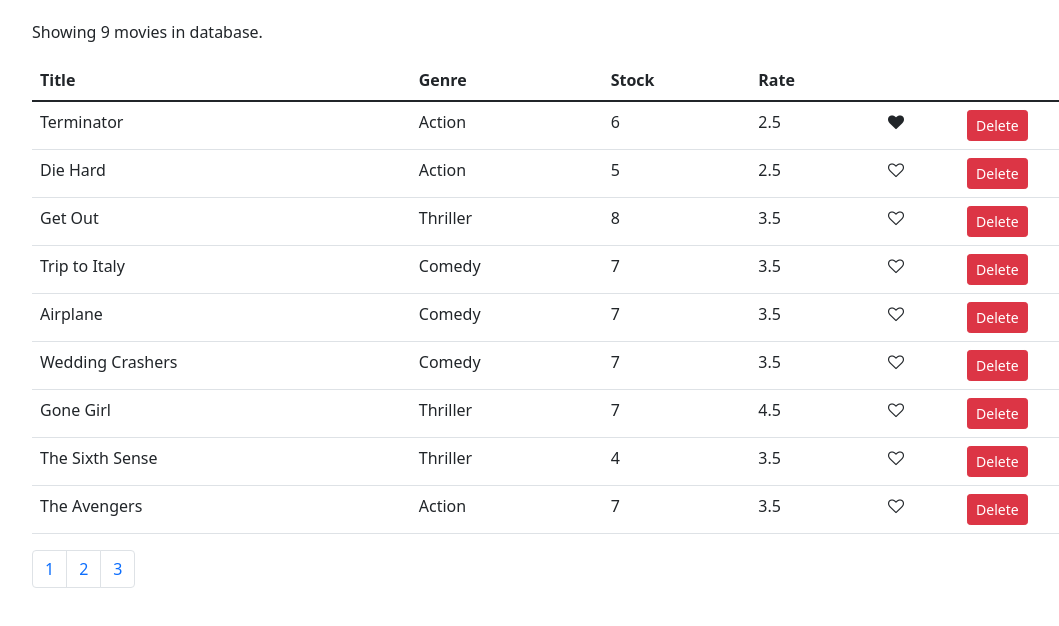
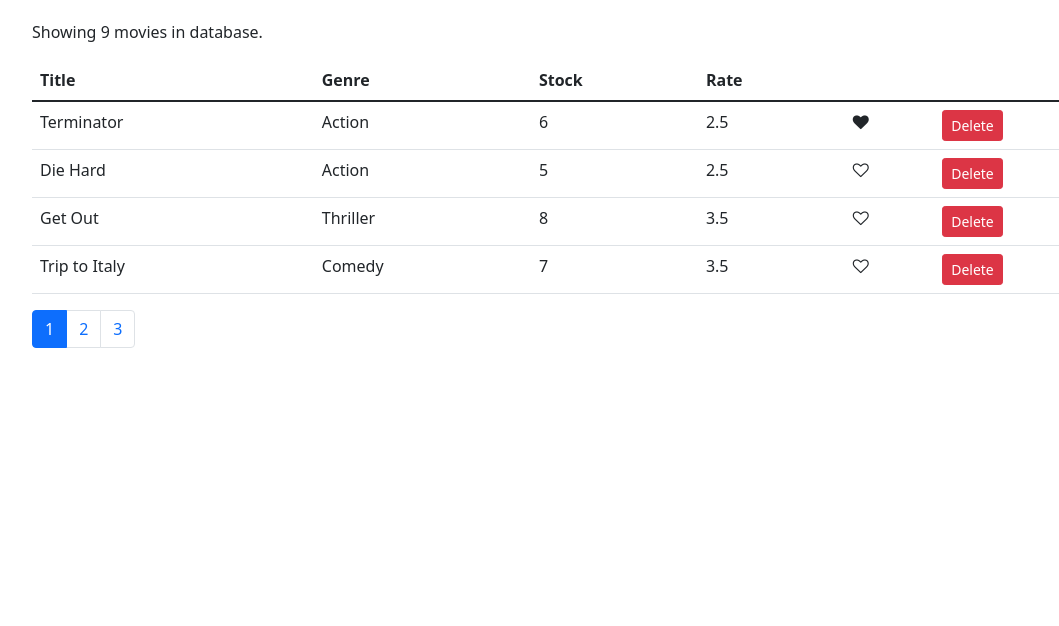
Before and after one commit to Vivek1898/React-Exercises, a React (Create React App) app in the folder project-tidly/: page / in a window 1280 px wide. Shown: the top 626 px of the page, without its empty margins (50-1109 px from the left). Built offline with nearby package versions, Linux system fonts and the light colour scheme.

Commit message:
Pagination ,Lodash rendering

```diff
--- a/project-tidly/src/components/common/paginantion.jsx
+++ b/project-tidly/src/components/common/paginantion.jsx
@@ -3,7 +3,8 @@
 
 
 const Pagination = props => {
-    const { itemscount ,pagesize} = props;
+    const { itemscount ,pagesize ,onPagechange,currentpage} = props;
+    console.log(currentpage);
     const pagescount=Math.ceil (itemscount /pagesize);
     //Handle one page
     if(pagescount === 1) return null;
@@ -14,8 +15,9 @@
      <nav>
         <ul className="pagination">
             {pages.map(page =>
-            <li key={page} className="page-item">
-                <a className="page-link">{page}</a>
+            <li key={page} className={page === currentpage ? 'page-item active' : 'page-item' }>
+                <a className="page-link"
+                onClick={()=>onPagechange(page)}>{page}</a>
                 </li>
 
                 )}
--- a/project-tidly/src/components/movies.jsx
+++ b/project-tidly/src/components/movies.jsx
@@ -2,9 +2,11 @@
 import Like  from './common/like';
 import { getMovies} from '../services/fakeMovieService';
 import Pagination from './common/paginantion';
+import {paginate} from '../utils/paginate';
 class Movies extends React.Component {
     state={
         movies:getMovies(),
+        currentpage:1,
         pagesize:4
     };
 
@@ -27,14 +29,17 @@
         movies[index].liked=!movies[index].liked;
         this.setState({movies});
     };
-    handlepagechange =(page)=>{
-        console.log(page);
+    handlepagechange = page =>{
+        //Rendering page
+        this.setState({currentpage : page});
     }
     render() {
         const{ length :count}=this.state.movies;
+        const{pagesize,currentpage,movies : allmovies}=this.state;
         if(count ===0)
         return <p>There are no movies in Database</p>
 
+     const movies=paginate(allmovies,currentpage,pagesize);
 
         return (
 <React.Fragment>
@@ -54,7 +59,7 @@
                 </tr>
             </thead>
             <tbody>
-                {this.state.movies.map(movie =>
+                {movies.map(movie =>
                      <tr key={movie._id}>
                     <td>{movie.title}</td>
                     <td>{movie.genre.name}</td>
@@ -75,10 +80,17 @@
 this.state.movies.length
 */}
 
-<Pagination itemscount={count} pagesize={this.state.pagesize} onPagechange={this.handlepagechange} />
+<Pagination itemscount={count}
+ pagesize={pagesize}
+ currentpage={currentpage}
+ onPagechange={this.handlepagechange}
+
+ />
 </React.Fragment>
         );
     }
 }
 
 export default Movies ;
+
+//Paaing props from movies to pagination
--- /dev/null
+++ b/project-tidly/src/utils/paginate.js
@@ -0,0 +1,16 @@
+import _ from 'lodash';
+
+export function paginate(items,pagenumber,pagesize){
+   const startindex=(pagenumber-1)*pagesize;
+   //Loadash will take all items from current page
+   //slice array from startindex
+  //_.slice(items,startindex)
+  //_.take
+  //lodasah wrapper--->to array using value
+
+ return  _(items)
+ .slice(startindex)
+ .take(pagesize)
+ .value();
+
+}
```
